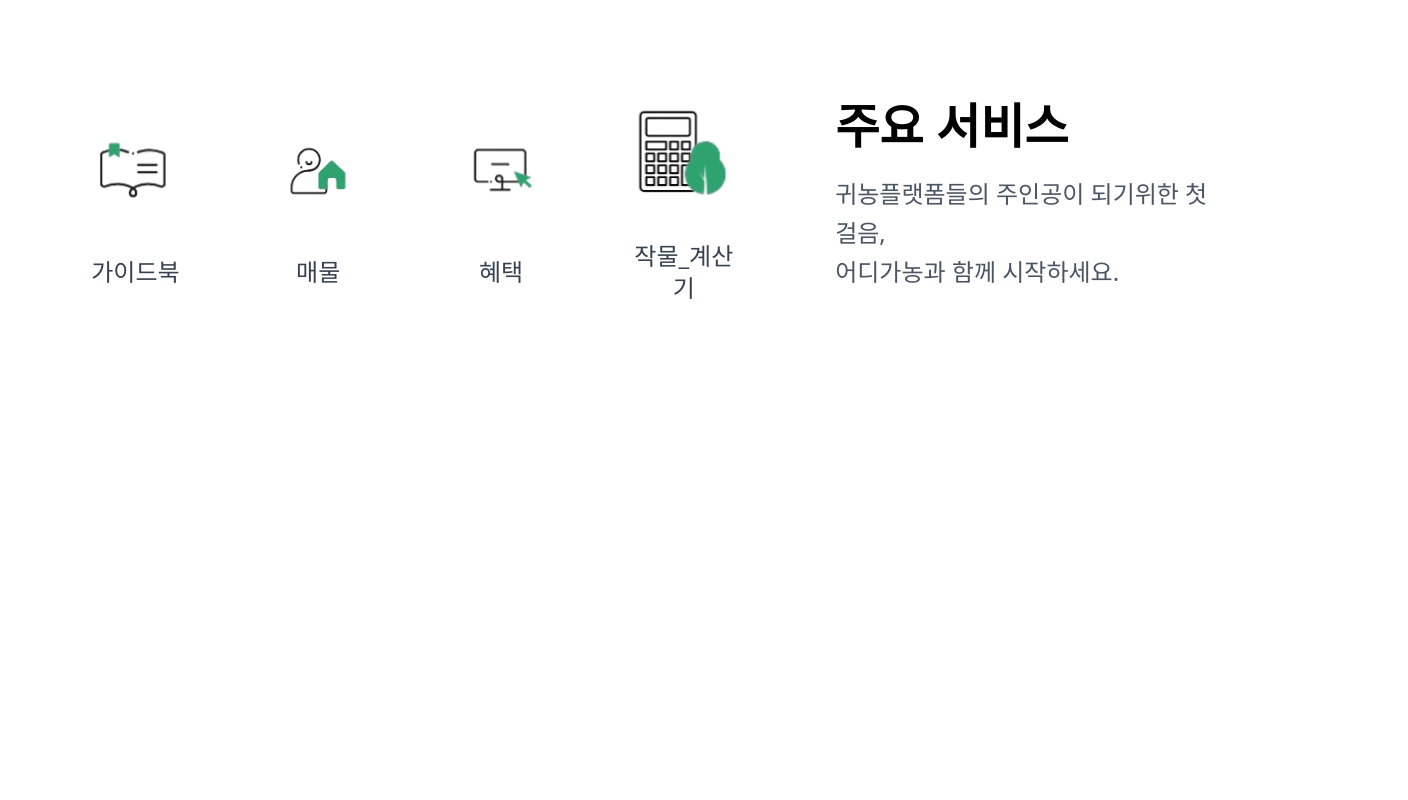
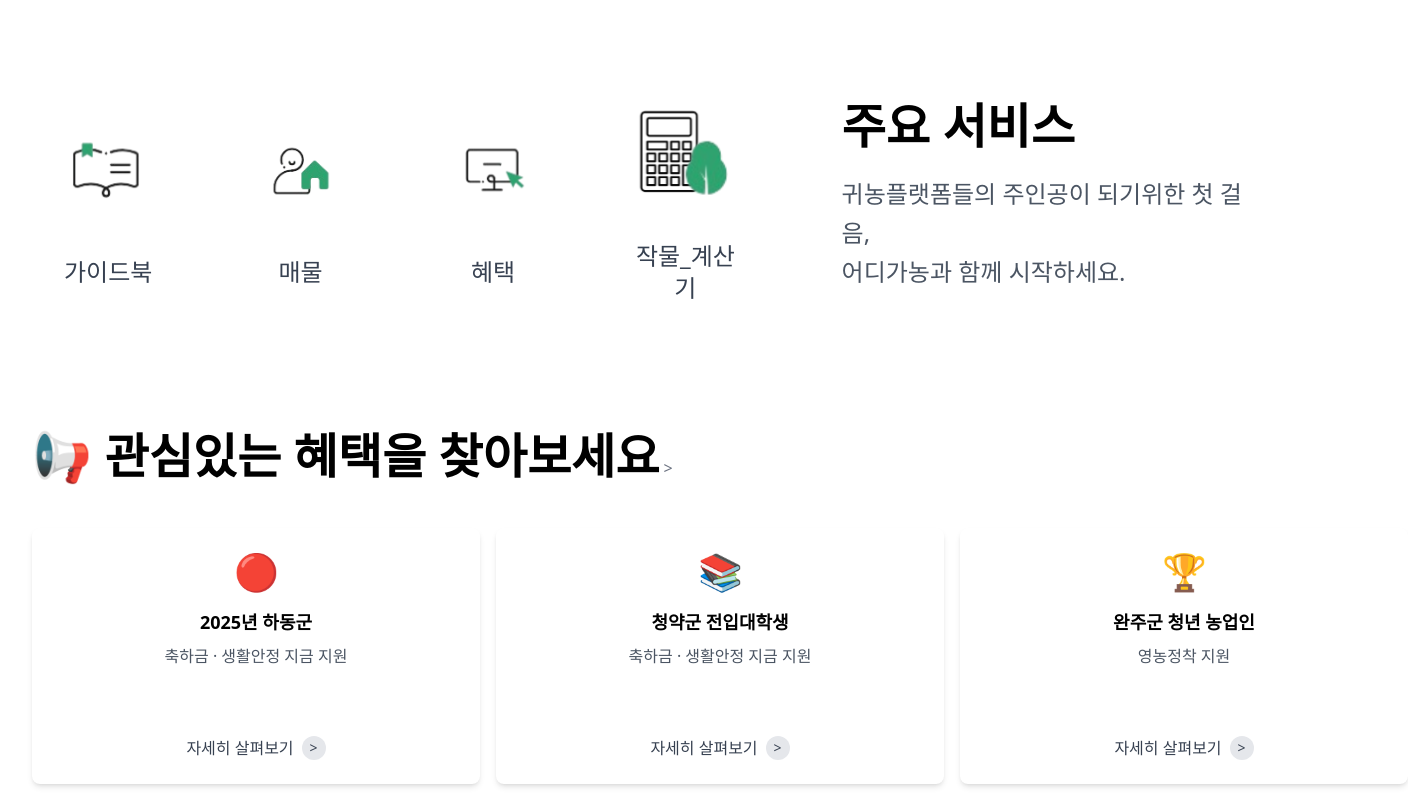
Before and after one commit to gayeong718/FARMbti, a React (Vite) app in the folder frontend/farmbti/: page / in a window 1280 px wide. Shown: the part 596-1396 px from the top of the page, 1408 px wide, since content can reach past the window. Before the commit the page ends 996 px from the top, so only its background shows below. Built offline with nearby package versions, Linux system fonts and the light colour scheme.

Commit message:
feat: 관심있는혜택(BenefitCard)섹션 추가

```diff
--- /dev/null
+++ b/frontend/farmbti/src/pages/home/BenefitCard.jsx
@@ -0,0 +1,70 @@
+import React from 'react';
+
+// 카드 컴포넌트
+const Card = ({ icon, title, subtitle, buttonText }) => {
+  return (
+    <div className="bg-white rounded-lg shadow-md p-6 flex flex-col items-center w-80 h-64 flex-shrink-0 md:w-full md:max-w-md">
+      <div className="mb-4 text-4xl text-pink-500">
+        {icon}
+      </div>
+      <h3 className="text-lg font-bold mb-2 text-center">{title}</h3>
+      <p className="text-gray-600 text-center mb-6">{subtitle}</p>
+      <button
+        className="mt-auto flex items-center text-gray-700 hover:text-black transition-colors"
+        onClick={() => console.log(`${title} 버튼 클릭됨`)}
+      >
+        <span className="mr-2">{buttonText}</span>
+        <span className="rounded-full bg-gray-200 w-6 h-6 flex items-center justify-center text-sm">
+          {'>'}
+        </span>
+      </button>
+    </div>
+  );
+};
+
+// 혜택 카드 섹션 컴포넌트
+const BenefitCards = () => {
+  const cardsData = [
+    {
+      icon: "🔴",
+      title: "2025년 하동군",
+      subtitle: "축하금 · 생활안정 지금 지원",
+      buttonText: "자세히 살펴보기"
+    },
+    {
+      icon: "📚",
+      title: "청약군 전입대학생",
+      subtitle: "축하금 · 생활안정 지금 지원",
+      buttonText: "자세히 살펴보기"
+    },
+    {
+      icon: "🏆",
+      title: "완주군 청년 농업인",
+      subtitle: "영농정착 지원",
+      buttonText: "자세히 살펴보기"
+    }
+  ];
+
+  return (
+    <div className="mt-8">
+      <div className="flex items-center mb-6">
+        <span className="font text-5xl font-bold mb-6">📢 관심있는 혜택을 찾아보세요</span>
+        <span className="ml-1 text-gray-500">{'>'}</span>
+      </div>
+
+      <div className="flex flex-row space-x-4 overflow-x-auto pb-4 md:justify-between md:overflow-visible">
+        {cardsData.map((card, index) => (
+          <Card
+            key={index}
+            icon={card.icon}
+            title={card.title}
+            subtitle={card.subtitle}
+            buttonText={card.buttonText}
+          />
+        ))}
+      </div>
+    </div>
+  );
+};
+
+export default BenefitCards;
--- a/frontend/farmbti/src/pages/home/Home.jsx
+++ b/frontend/farmbti/src/pages/home/Home.jsx
@@ -2,6 +2,7 @@ import React from 'react';
 import ContentLayout from '../../components/layout/ContentLayout';
 import BannerSlider from './BannerSlider';
 import ServiceIcons from './ServiceIcons';
+import BenefitCard from './BenefitCard';
 import { bannerSlides, serviceIcons } from './homeData';
 
 const Home = () => {
@@ -18,6 +19,8 @@ const Home = () => {
         <ServiceIcons icons={serviceIcons} />
 
         {/* 주요 서비스 카드 섹션 */}
+        <BenefitCard />
+
       </ContentLayout>
     </div>
   );
--- a/frontend/farmbti/src/pages/home/ServiceIcons.jsx
+++ b/frontend/farmbti/src/pages/home/ServiceIcons.jsx
@@ -3,7 +3,7 @@ import React from 'react';
 const ServiceIcons = ({ icons }) => {
   return (
     <div className="py-20">
-      <div className="flex justify-between items-center max-w-screen-2xl mx-auto px-8">
+      <div className="flex justify-between items-center max-w-screen-2xl mx-auto">
         {/* 왼쪽: 아이콘 메뉴 */}
         <div className="grid grid-cols-4 gap-10 w-3/5">
           {icons.map((service, index) => (
```
